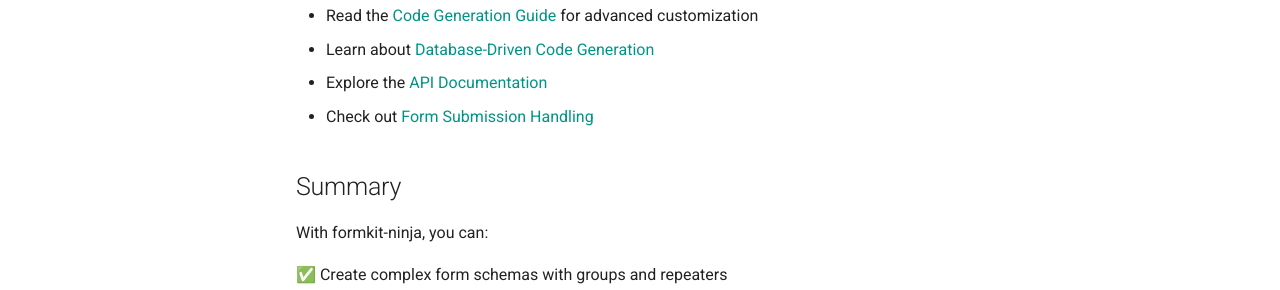
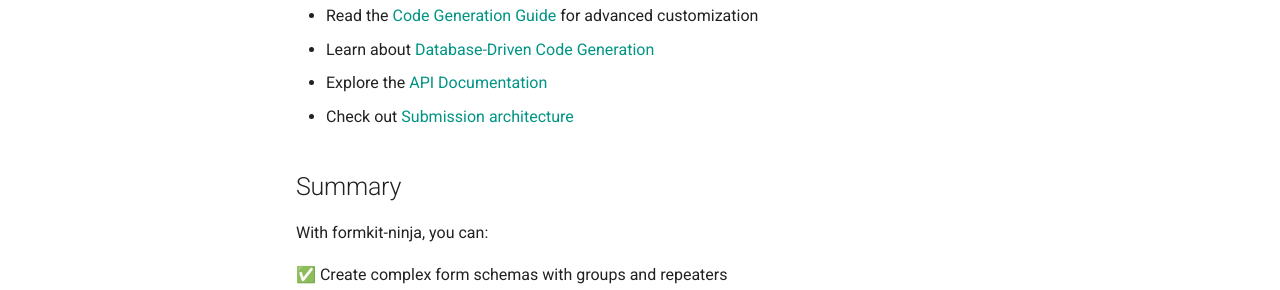
Before and after one commit to catalpainternational/formkit-ninja, an MkDocs documentation site: the page built from docs/quick_start.md, in a window 1280 px wide and 900 px high, scrolled down 8447 px. Shown: the part 379-669 px from the top of the window. Built offline with MkDocs 1.6.1 and Material for MkDocs 9.7.7, drawn with Linux system fonts in a browser that asks for light colours.

Commit message:
docs: the documentation site builds without broken links
Three links pointed at files outside the site or at a page that no longer exists, so the strict
build refused to finish; they now point at the files on GitHub and at the submission page.

```diff
--- a/docs/quick_start.md
+++ b/docs/quick_start.md
@@ -440,8 +440,8 @@ uv run python manage.py generate_code --app-name your_app --output-dir ./your_ap
 
 - Read the [Code Generation Guide](code_generation.md) for advanced customization
 - Learn about [Database-Driven Code Generation](database_code_generation.md)
-- Explore the [API Documentation](../README.md#api)
-- Check out [Form Submission Handling](form_submission.md)
+- Explore the [API Documentation](https://github.com/catalpainternational/formkit-ninja/blob/main/README.md#api)
+- Check out [Submission architecture](submission_architecture.md)
 
 ## Summary
 
```
Also changed, not shown: docs/releasing.md (+1 -1 lines).
